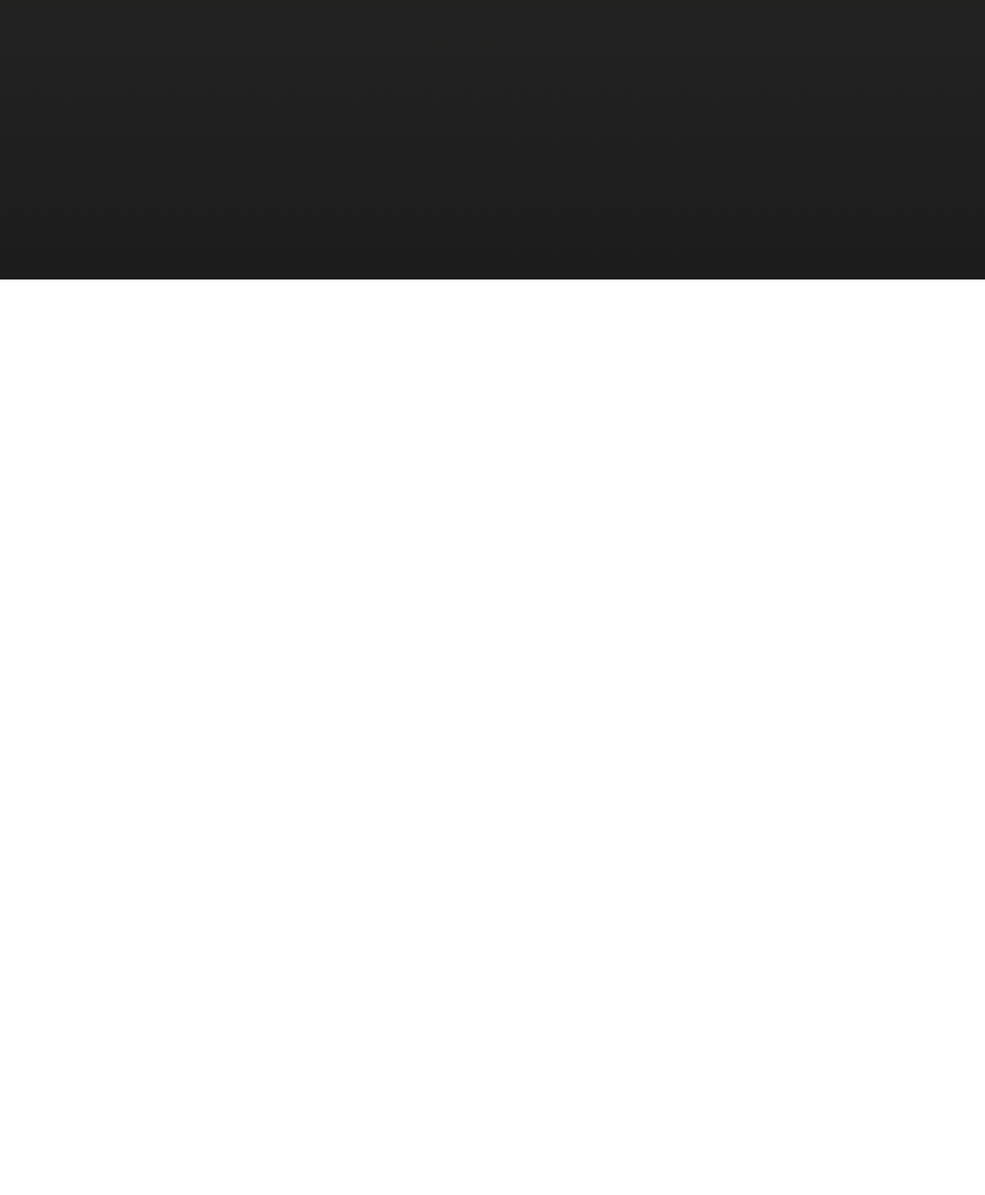
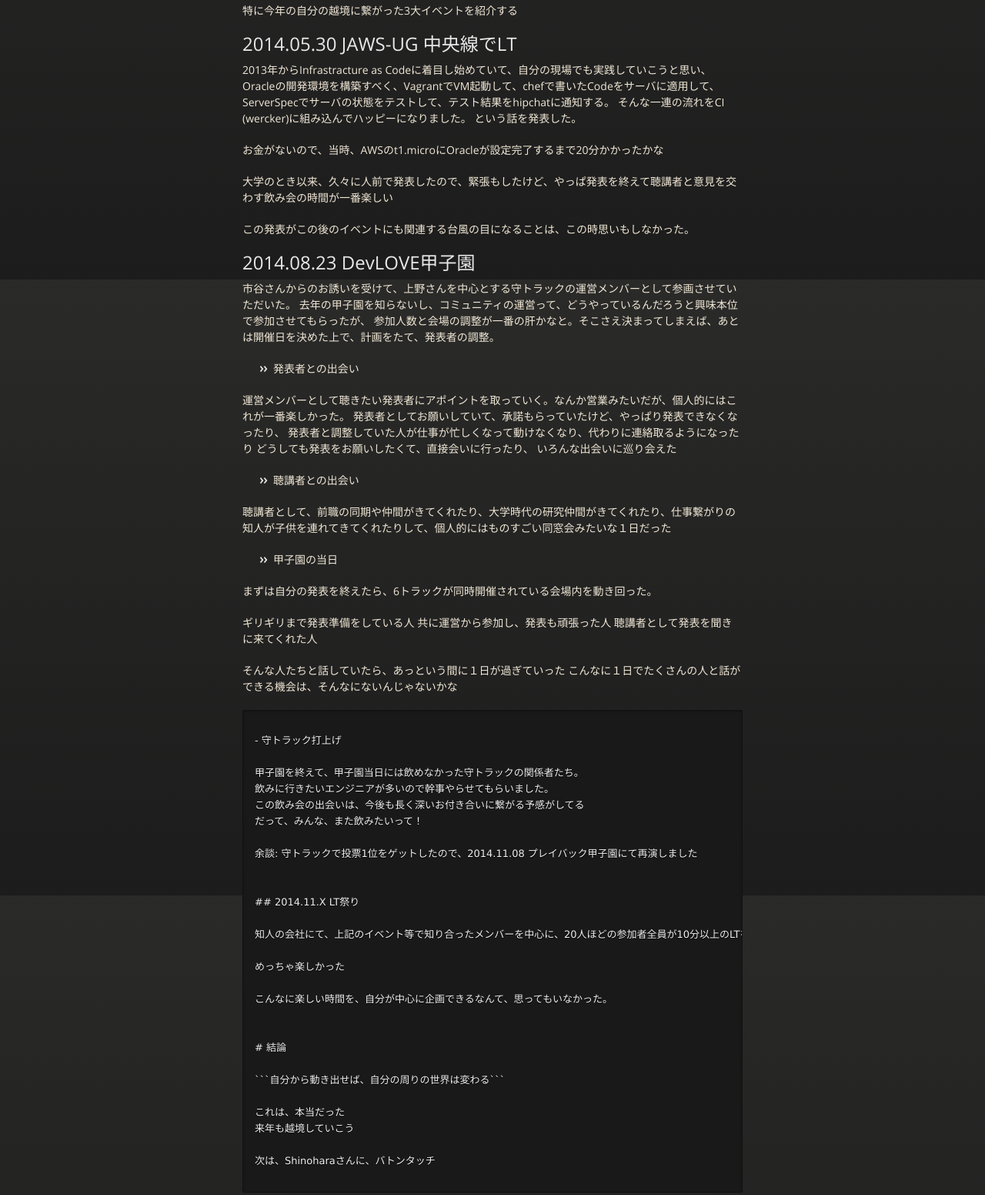
Before and after one commit to ryunosukef/devlove-advent-calendar-2014, a plain HTML site: page index.html in a window 1280 px wide. Shown: the part 437-1989 px from the top of the page at 77% size. Before the commit the page ends 800 px from the top, so only its background shows below. Drawn offline with nearby package versions, Linux system fonts and the light colour scheme.

````diff
--- a/index.html
+++ b/index.html
@@ -40,6 +40,95 @@
 
         <h1>
 <a id="devlove-advent-calendar-2014" class="anchor" href="#devlove-advent-calendar-2014" aria-hidden="true"><span class="octicon octicon-link"></span></a>devlove-advent-calendar-2014</h1>
+
+<p><a href="DevLOVE%20Advent%20Calendar%202014%20%E3%80%8C%E8%B6%8A%E5%A2%83%E3%80%8D">http://devlove.doorkeeper.jp/events/14580</a>48日目です。</p>
+
+<h1>
+<a id="2014年の越境を振り返り" class="anchor" href="#2014%E5%B9%B4%E3%81%AE%E8%B6%8A%E5%A2%83%E3%82%92%E6%8C%AF%E3%82%8A%E8%BF%94%E3%82%8A" aria-hidden="true"><span class="octicon octicon-link"></span></a>2014年の越境を振り返り</h1>
+
+<p>2013年11月にDevLOVEと出会い、2014年はDevLOVEとさらに深く関わり合うことで、改めて自社以外のコミュニティを通して、異なる価値観やバックグラウンドを持つ人たちと関わることが自分の成長に繋がることを実感した。</p>
+
+<p>特に今年の自分の越境に繋がった3大イベントを紹介する</p>
+
+<h2>
+<a id="20140530-jaws-ug-中央線でlt" class="anchor" href="#20140530-jaws-ug-%E4%B8%AD%E5%A4%AE%E7%B7%9A%E3%81%A7lt" aria-hidden="true"><span class="octicon octicon-link"></span></a>2014.05.30 JAWS-UG 中央線でLT</h2>
+
+<p>2013年からInfrastracture as Codeに着目し始めていて、自分の現場でも実践していこうと思い、Oracleの開発環境を構築すべく、VagrantでVM起動して、chefで書いたCodeをサーバに適用して、ServerSpecでサーバの状態をテストして、テスト結果をhipchatに通知する。
+そんな一連の流れをCI (wercker)に組み込んでハッピーになりました。
+という話を発表した。</p>
+
+<p>お金がないので、当時、AWSのt1.microにOracleが設定完了するまで20分かかったかな</p>
+
+<p>大学のとき以来、久々に人前で発表したので、緊張もしたけど、やっぱ発表を終えて聴講者と意見を交わす飲み会の時間が一番楽しい</p>
+
+<p>この発表がこの後のイベントにも関連する台風の目になることは、この時思いもしなかった。</p>
+
+<h2>
+<a id="20140823-devlove甲子園" class="anchor" href="#20140823-devlove%E7%94%B2%E5%AD%90%E5%9C%92" aria-hidden="true"><span class="octicon octicon-link"></span></a>2014.08.23 DevLOVE甲子園</h2>
+
+<p>市谷さんからのお誘いを受けて、上野さんを中心とする守トラックの運営メンバーとして参画させていただいた。
+去年の甲子園を知らないし、コミュニティの運営って、どうやっているんだろうと興味本位で参加させてもらったが、
+参加人数と会場の調整が一番の肝かなと。そこさえ決まってしまえば、あとは開催日を決めた上で、計画をたて、発表者の調整。</p>
+
+<ul>
+<li>発表者との出会い</li>
+</ul>
+
+<p>運営メンバーとして聴きたい発表者にアポイントを取っていく。なんか営業みたいだが、個人的にはこれが一番楽しかった。
+発表者としてお願いしていて、承諾もらっていたけど、やっぱり発表できなくなったり、
+発表者と調整していた人が仕事が忙しくなって動けなくなり、代わりに連絡取るようになったり
+どうしても発表をお願いしたくて、直接会いに行ったり、
+いろんな出会いに巡り会えた</p>
+
+<ul>
+<li>聴講者との出会い</li>
+</ul>
+
+<p>聴講者として、前職の同期や仲間がきてくれたり、大学時代の研究仲間がきてくれたり、仕事繋がりの知人が子供を連れてきてくれたりして、個人的にはものすごい同窓会みたいな１日だった</p>
+
+<ul>
+<li>甲子園の当日</li>
+</ul>
+
+<p>まずは自分の発表を終えたら、6トラックが同時開催されている会場内を動き回った。</p>
+
+<p>ギリギリまで発表準備をしている人
+共に運営から参加し、発表も頑張った人
+聴講者として発表を聞きに来てくれた人</p>
+
+<p>そんな人たちと話していたら、あっという間に１日が過ぎていった
+こんなに１日でたくさんの人と話ができる機会は、そんなにないんじゃないかな</p>
+
+<pre lang="甲子園最高！```"><code>
+- 守トラック打上げ
+
+甲子園を終えて、甲子園当日には飲めなかった守トラックの関係者たち。
+飲みに行きたいエンジニアが多いので幹事やらせてもらいました。
+この飲み会の出会いは、今後も長く深いお付き合いに繋がる予感がしてる
+だって、みんな、また飲みたいって！
+
+余談: 守トラックで投票1位をゲットしたので、2014.11.08 プレイバック甲子園にて再演しました
+
+
+## 2014.11.X LT祭り
+
+知人の会社にて、上記のイベント等で知り合ったメンバーを中心に、20人ほどの参加者全員が10分以上のLTを、金曜20:00から29:00まで繰り広げた。
+
+めっちゃ楽しかった
+
+こんなに楽しい時間を、自分が中心に企画できるなんて、思ってもいなかった。
+
+
+# 結論
+
+```自分から動き出せば、自分の周りの世界は変わる```
+
+これは、本当だった
+来年も越境していこう
+
+次は、Shinoharaさんに、バトンタッチ
+
+</code></pre>
       </section>
 
     </div>
````
Also changed, not shown: params.json (+1 -1 lines).
